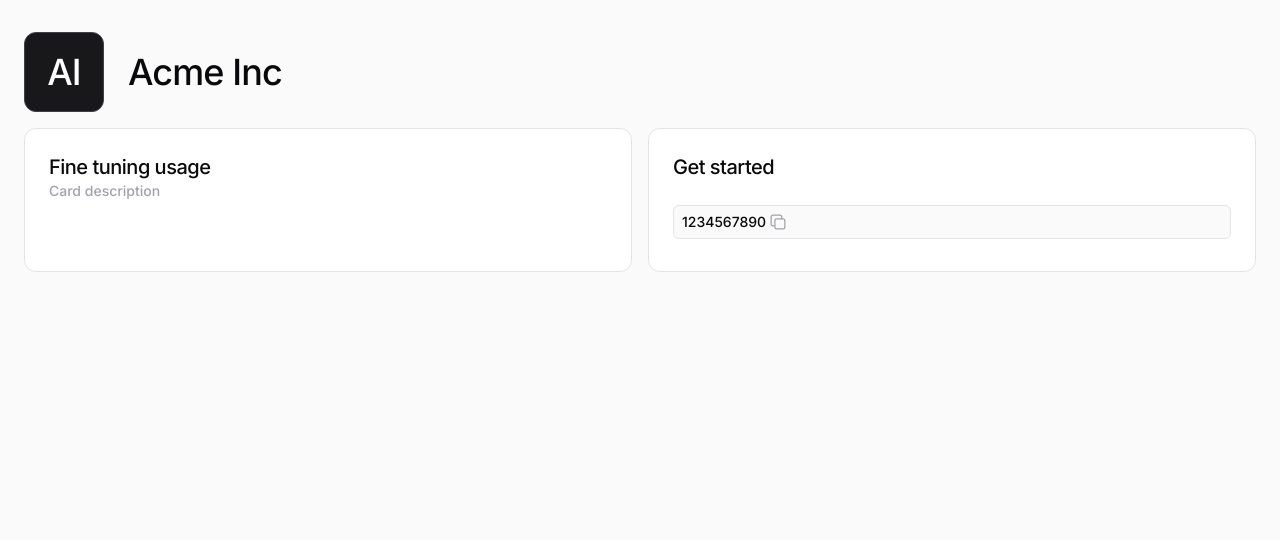
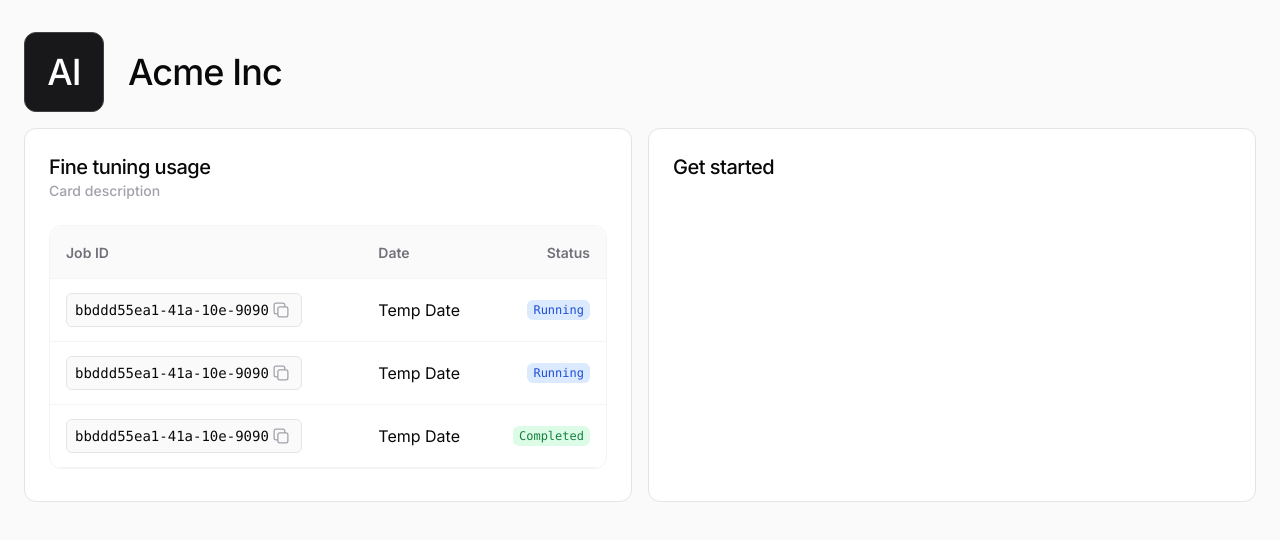
Before and after one commit to Nevnet99/fe-tt, a Next.js app: page / in a window 1280 px wide. Shown: the top 540 px of the page. Built offline with nearby package versions, Linux system fonts and the light colour scheme.

Commit message:
feat: implemented table

```diff
--- a/src/app/page.tsx
+++ b/src/app/page.tsx
@@ -1,7 +1,9 @@
 import { Avatar } from "@/components/atoms/Avatar";
 import { Card } from "@/components/atoms/Card";
 import { CopyCode } from "@/components/atoms/CopyCode";
+import { Status } from "@/components/atoms/Status";
 import { Typography } from "@/components/atoms/Typography";
+import { Table } from "@/components/molecules/Table";
 
 export default function Home() {
 	return (
@@ -26,6 +28,61 @@ export default function Home() {
 						Card description
 					</Typography>
 				</Card.Header>
+
+				<Table
+					headers={[
+						{ id: "header-1", label: "Job ID", align: "left" },
+						{ id: "header-2", label: "Date", align: "left" },
+						{ id: "header-3", label: "Status", align: "right" },
+					]}
+					rows={[
+						{
+							id: "1-row",
+							cells: [
+								{
+									id: "1",
+									render: <CopyCode code="bbddd55ea1-41a-10e-9090" />,
+								},
+								{ id: "2", render: <p>Temp Date</p> },
+								{
+									id: "3",
+									render: <Status variant="running" />,
+									align: "right",
+								},
+							],
+						},
+						{
+							id: "2-row",
+							cells: [
+								{
+									id: "4",
+									render: <CopyCode code="bbddd55ea1-41a-10e-9090" />,
+								},
+								{ id: "5", render: <p>Temp Date</p> },
+								{
+									id: "6",
+									render: <Status variant="running" />,
+									align: "right",
+								},
+							],
+						},
+						{
+							id: "3-row",
+							cells: [
+								{
+									id: "7",
+									render: <CopyCode code="bbddd55ea1-41a-10e-9090" />,
+								},
+								{ id: "8", render: <p>Temp Date</p> },
+								{
+									id: "9",
+									render: <Status variant="completed" />,
+									align: "right",
+								},
+							],
+						},
+					]}
+				/>
 			</Card.Container>
 			<Card.Container className="col-span-12 md:col-span-6">
 				<Card.Header>
@@ -33,7 +90,6 @@ export default function Home() {
 						Get started
 					</Typography>
 				</Card.Header>
-				<CopyCode code="1234567890" />
 			</Card.Container>
 		</main>
 	);
--- a/src/components/atoms/CopyCode/index.tsx
+++ b/src/components/atoms/CopyCode/index.tsx
@@ -2,7 +2,7 @@
 
 import { Typography } from "../Typography";
 import { Button } from "../Button";
-import { CopyIcon } from "@/components/icons/Copy";
+import { CopyIcon } from "../../icons/Copy";
 import toast from "react-hot-toast";
 
 export const CopyCode = ({ code }: { code: string }) => {
@@ -12,8 +12,8 @@ export const CopyCode = ({ code }: { code: string }) => {
 	};
 
 	return (
-		<div className="flex items-center px-2 py-1 bg-background-secondary border border-border-primary rounded-md">
-			<Typography as="span" variant="label" visual="small">
+		<div className="flex items-center px-2 py-1 bg-background-secondary border border-border-primary rounded-md w-fit">
+			<Typography as="p" variant="code" visual="small">
 				{code}
 			</Typography>
 			<Button variant="ghost" onlyIcon onClick={handleCopy}>
--- a/src/components/atoms/Status/index.tsx
+++ b/src/components/atoms/Status/index.tsx
@@ -2,6 +2,7 @@ import { twMerge } from "tailwind-merge";
 import { Typography } from "../Typography";
 
 export type TStatusProperties = {
+	className?: string;
 	variant: "completed" | "running";
 };
 
@@ -16,11 +17,12 @@ const styles = {
 	},
 };
 
-export const Status = ({ variant }: TStatusProperties) => {
+export const Status = ({ className, variant }: TStatusProperties) => {
 	return (
 		<div
 			className={twMerge(
-				"rounded-md px-1.5 py-1 text-sm",
+				className,
+				"rounded-md px-1.5 py-1 text-sm w-fit",
 				styles.container[variant],
 			)}
 		>
--- a/src/components/atoms/Typography/index.tsx
+++ b/src/components/atoms/Typography/index.tsx
@@ -41,7 +41,7 @@ const styles = {
 	},
 	label: {
 		base: "text-md font-medium leading-[24px] tracking-[0]",
-		small: "text-sm font-medium leading-[20px] tracking-[0]",
+		small: "text-sm font-semibold leading-[20px] tracking-[0]",
 	},
 	paragraph: {
 		small: "text-sm font-medium leading-[20px] tracking-[0]",
@@ -50,8 +50,8 @@ const styles = {
 	},
 	code: {
 		large: "text-lg font-mono leading-[28px] tracking-[0]",
-		small: "text-sm font-normal font-mono leading-[20px] tracking-[0]",
-		tiny: "text-xs font-normal font-mono leading-[12px] tracking-[0]",
+		small: "text-sm font-mono leading-[20px] tracking-[0]",
+		tiny: "text-xs font-mono leading-[12px] tracking-[0]",
 	},
 } as const;
 
--- /dev/null
+++ b/src/components/molecules/Table/index.tsx
@@ -0,0 +1,68 @@
+import { twMerge } from "tailwind-merge";
+import { Typography } from "../../atoms/Typography";
+
+export type TTableCell = {
+	id: string;
+	render: React.ReactNode;
+	align?: "left" | "right";
+};
+
+export type TTableRow = {
+	id: string;
+	cells: TTableCell[];
+};
+
+export type TTableHeader = {
+	id: string;
+	label: string;
+	align?: "left" | "right";
+};
+
+export type TTableProperties = {
+	headers: TTableHeader[];
+	rows: TTableRow[];
+};
+
+export const Table = ({ headers, rows }: TTableProperties) => {
+	return (
+		<table className="w-full border border-border-secondary rounded-xl overflow-hidden border-separate border-spacing-0">
+			<thead>
+				<tr className="bg-background-secondary">
+					{headers.map((header) => (
+						<th
+							className={twMerge(
+								"text-left py-3.5 first:pl-4 last:pr-4 text-secondary border-b border-border-secondary",
+								header.align === "right" && "text-right",
+							)}
+							key={header.id}
+						>
+							<Typography as="span" variant="label" visual="small">
+								{header.label}
+							</Typography>
+						</th>
+					))}
+				</tr>
+			</thead>
+			<tbody>
+				{rows.map((row) => (
+					<tr key={row.id}>
+						{row.cells.map((cell) => (
+							<td
+								className={
+									"py-3.5 first:pl-4 last:pr-4 border-b border-border-secondary"
+								}
+								key={cell.id}
+							>
+								<div
+									className={cell.align === "right" ? "flex justify-end" : ""}
+								>
+									{cell.render}
+								</div>
+							</td>
+						))}
+					</tr>
+				))}
+			</tbody>
+		</table>
+	);
+};
```
Also changed, not shown: 2 other files (tests, documents, lock files or other folders).
